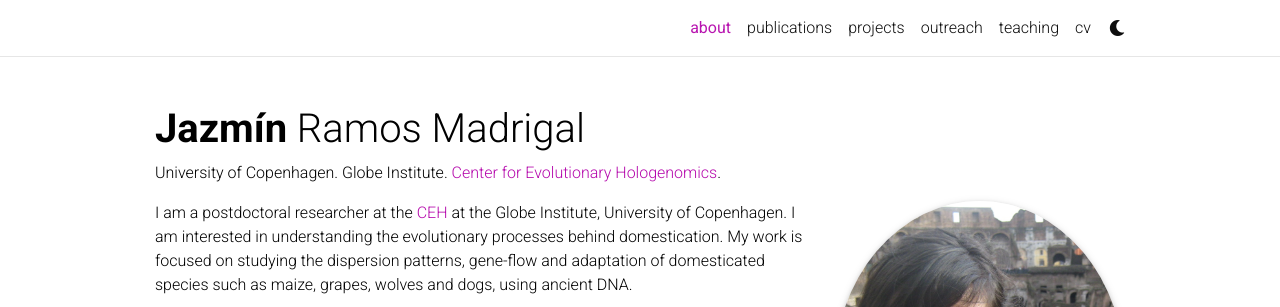
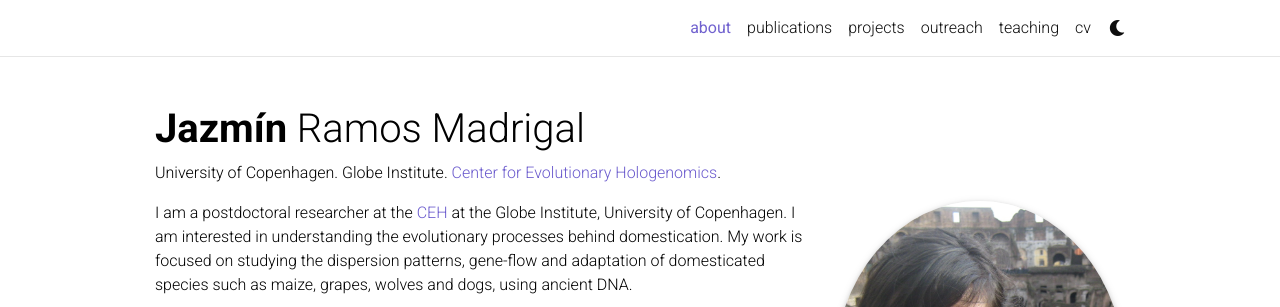
Before and after one commit to JazminRM/jazminrm.github.io, a Jekyll site: the page built from _pages/about.md, in a window 1280 px wide. Shown: the top 307 px of the page. Built offline with Jekyll 4.4.1, drawn with Linux system fonts in a browser that asks for light colours; full-size pictures stand in for the smaller copies a plugin makes; comment, search, counter and statistics services are not loaded; a style sheet for code colours, icons or effects is not loaded.

Commit message:
ColorUpdate
ColorUpdate

```diff
--- a/_sass/_variables.scss
+++ b/_sass/_variables.scss
@@ -17,7 +17,7 @@ $green-color-lime:    #B7D12A !default;
 $green-color-dark:    #009f06 !default;
 $green-color-light:   #ddffdd !default;
 $green-color-bright:  #11D68B !default;
-$purple-color:        #B509AC !default;
+$purple-color:        #6a5acd !default;
 $light-purple-color:  lighten($purple-color, 25%);
 $pink-color:          #f92080 !default;
 $pink-color-light:    #ffdddd !default;
```
